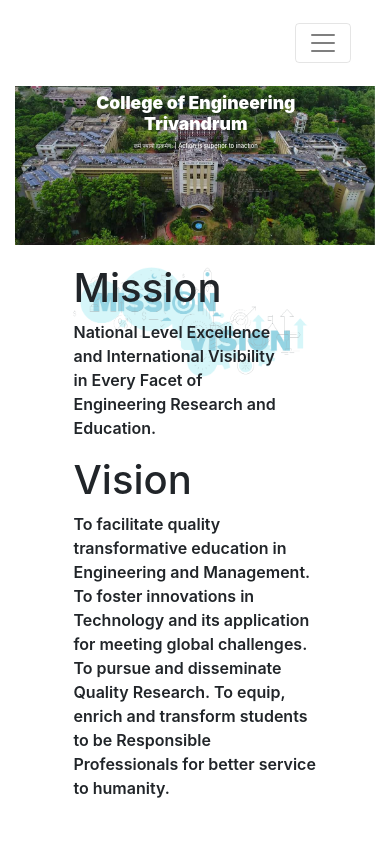
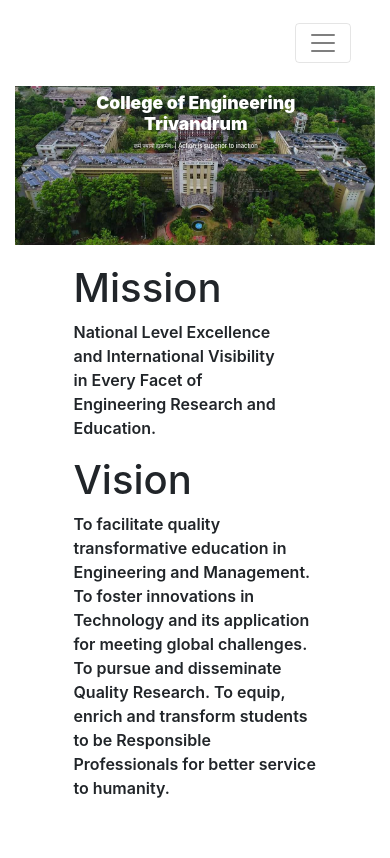
Before and after one commit to HrishikeshHPillai/CETAA, a plain HTML site: page index.html in a window 390 px wide. Shown: the top 858 px of the page. Drawn offline with nearby package versions, Linux system fonts and the light colour scheme.

Commit message:
Update styles.css

```diff
--- a/styles.css
+++ b/styles.css
@@ -148,7 +148,7 @@
 @media screen and (max-width: 600px) {
 
         #Mission_Vision {
-            background-size: 100%;
+            background-image: none;
             padding-bottom: 10%;
             margin: 5% 15% 5% 15%;
         }
```
